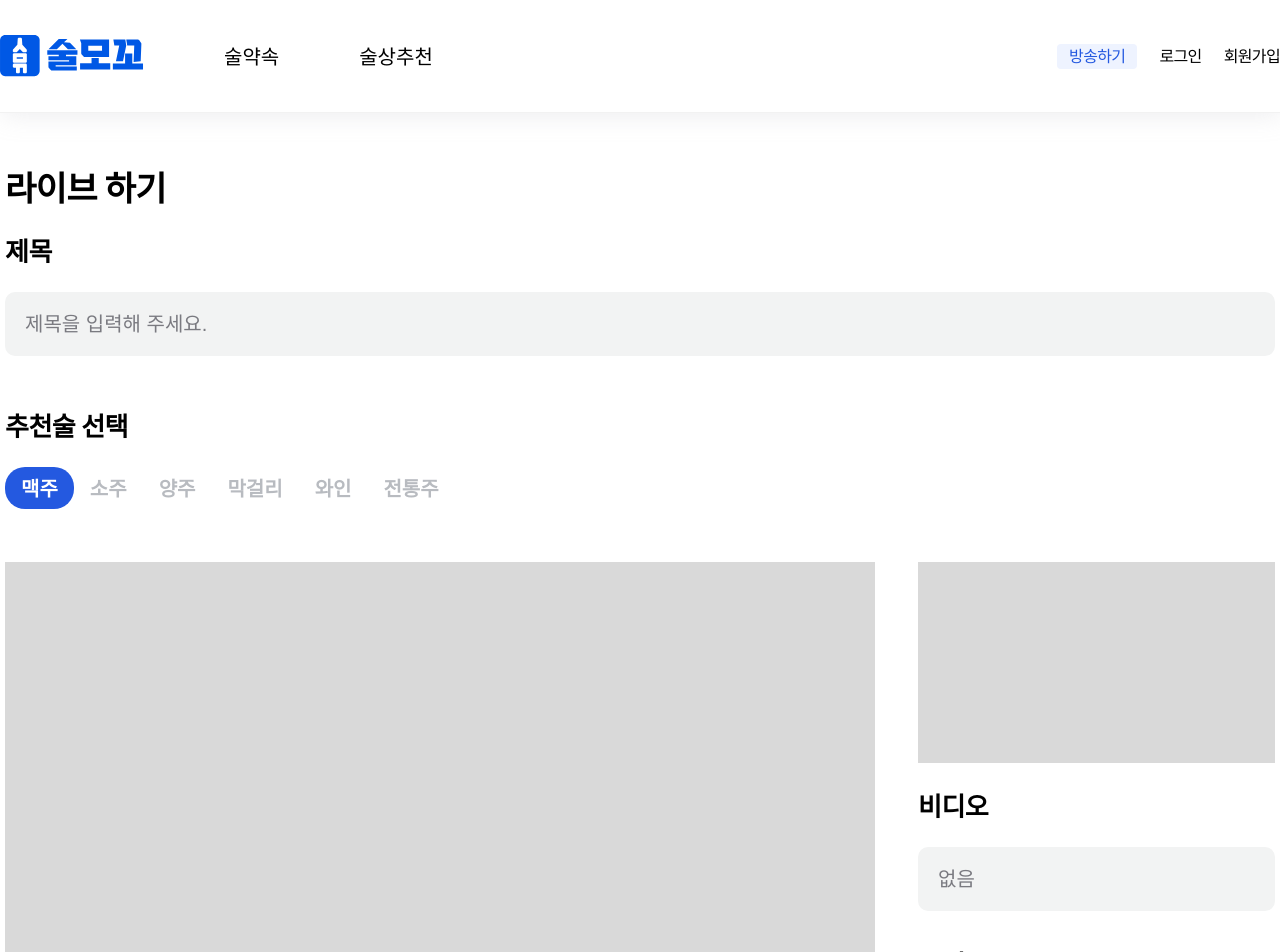
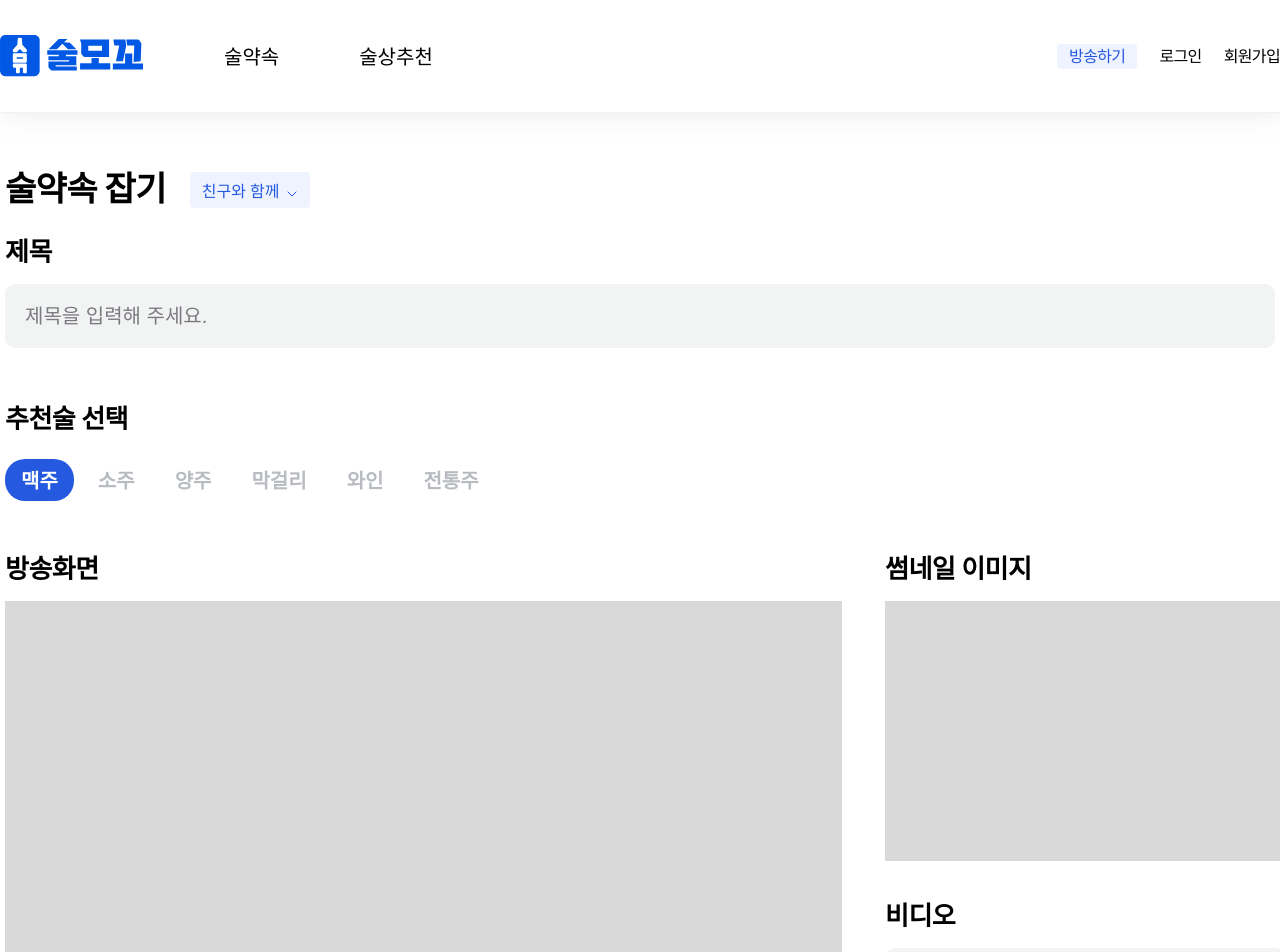
Before and after one commit to sulmocco/frontend, a React (Create React App) app: page /live/new in a window 1280 px wide. Shown: the top 952 px of the page. Built offline with nearby package versions, Linux system fonts and the light colour scheme; no server answers; a small style sheet from the web is missing; a web font is replaced by a local one.

Commit message:
UPDATE: new live dropdown WIP

```diff
--- a/package.json
+++ b/package.json
@@ -11,6 +11,7 @@
     "@toast-ui/react-editor": "^3.2.0",
     "axios": "^0.27.2",
     "json-server": "^0.17.0",
+    "openvidu-browser": "^2.22.0",
     "qs": "^6.11.0",
     "react": "^18.2.0",
     "react-dom": "^18.2.0",
--- a/src/pages/newlive/index.jsx
+++ b/src/pages/newlive/index.jsx
@@ -1,9 +1,13 @@
+import { useMutation } from "@tanstack/react-query";
 import React from "react";
 import { useRef } from "react";
 import { useForm } from "react-hook-form";
-import { Alcohol } from "../../shared/options";
+import { useNavigate } from "react-router-dom";
+import sulmoggoApi from "../../shared/apis";
+import { Alcohol, LiveVersion } from "../../shared/options";
 import { BlueButton } from "../../styles/CommonStyles";
 import { PageTitle } from "../tables/styles";
+import { OpenVidu } from "openvidu-browser";
 import {
   AlcoholButton,
   AlcoholWrapper,
@@ -11,23 +15,93 @@ import {
   StyledInput,
   SubmitWrapper,
   SubTitle,
+  VersionInputWrap,
   VideoWrapper,
 } from "./styles";
+import { useEffect } from "react";
+import { useState } from "react";
+
+const data = {
+  version: "라이브 종류",
+  thumbnail: "/images/img.png",
+  alcoholtag: "주종",
+  food: "안주",
+  theme: "테마",
+};
 
 const NewLive = (props) => {
   const alcohol = useRef({});
-  const {
-    register,
-    watch,
-    handleSubmit,
-  } = useForm();
+  const [versionOpen, setVersionOpen] = useState(false);
+  const { register, watch, handleSubmit, setValue } = useForm();
   alcohol.current = watch("alcohol", "맥주");
+
+  const navigate = useNavigate();
+  const mutation = useMutation((data) => sulmoggoApi.postChatRoom(data), {
+    onSuccess: (data) => {
+      console.log(data);
+    },
+  });
+
+  const getUserMedia = async (constraints) => {
+    let stream = null;
+    console.log("asd");
+    try {
+      stream = await navigator.mediaDevices.getUserMedia();
+      console.log(stream);
+    } catch {}
+  };
+
+  useEffect(() => {
+    getUserMedia();
+  }, []);
 
   return (
     <>
       <NewLiveContainer>
-        <PageTitle>라이브 하기</PageTitle>
         <form onSubmit={handleSubmit}>
+          <div className="titleWrap">
+            <PageTitle>술약속 잡기</PageTitle>
+            <VersionInputWrap
+              open={versionOpen}
+              count={LiveVersion.length}
+              onClick={() => {
+                setVersionOpen(!versionOpen);
+                console.log(versionOpen);
+              }}
+            >
+              <input
+                type="text"
+                placeholder="버전 선택"
+                disabled
+                {...register("version_text")}
+                defaultValue={LiveVersion[0].text}
+              />
+              <input
+                type="text"
+                disabled
+                hidden
+                {...register("version")}
+                defaultValue={LiveVersion[0].value}
+              />
+              <img src="/images/icon_dropdown_blue.svg" alt="arrow" />
+              <div className="versionsWrap">
+                {LiveVersion.map((version) => {
+                  return (
+                    <div
+                      className="version"
+                      onClick={() => {
+                        setValue("version_text", version.text);
+                        setValue("version", version.value);
+                      }}
+                    >
+                      {version.text}
+                    </div>
+                  );
+                })}
+              </div>
+            </VersionInputWrap>
+          </div>
+
           {/* TODO: 옆에 버전 선택 드롭다운 있어야 함 */}
           <SubTitle mt={"2.7rem"}>제목</SubTitle>
           <StyledInput type="text" placeholder="제목을 입력해 주세요." />
@@ -52,14 +126,18 @@ const NewLive = (props) => {
             })}
           </AlcoholWrapper>
           <VideoWrapper>
-            <div className="video"></div>
+            <div>
+              <SubTitle>방송화면</SubTitle>
+              <div className="video"></div>
+            </div>
             <div>
               {/* TODO: 비디오 오디오 선택 드롭다운이 될 예정 */}
-              <div className="whatisthis" />
-              <SubTitle mt={"2.9rem"}>비디오</SubTitle>
-              <StyledInput type="text" placeholder="없음" />
-              <SubTitle mt={"3.9rem"}>오디오</SubTitle>
-              <StyledInput type="text" placeholder="없음" />
+              <SubTitle>썸네일 이미지</SubTitle>
+              <div className="thumbnail" />
+              <SubTitle mt={"4rem"}>비디오</SubTitle>
+              <StyledInput type="text" placeholder="없음" small />
+              <SubTitle mt={"4rem"}>오디오</SubTitle>
+              <StyledInput type="text" placeholder="없음" small />
             </div>
           </VideoWrapper>
           <SubTitle mt={"7rem"}>안주</SubTitle>
@@ -68,7 +146,14 @@ const NewLive = (props) => {
           <StyledInput type="text" placeholder="테마를 입력해 주세요." />
 
           <SubmitWrapper>
-            <BlueButton>시작하기</BlueButton>
+            <BlueButton
+              onClick={() => {
+                mutation.mutate(data);
+                navigate(`/chat/01`);
+              }}
+            >
+              시작하기
+            </BlueButton>
           </SubmitWrapper>
         </form>
       </NewLiveContainer>
--- a/src/pages/newlive/styles.jsx
+++ b/src/pages/newlive/styles.jsx
@@ -1,11 +1,11 @@
 import styled from "styled-components";
 
 export const StyledInput = styled.input`
-  padding: 2rem;
+  padding: ${(props) => (props.small ? "1.6rem 2rem" : "2rem")};
   border: none;
   outline: none;
   background-color: ${(props) => props.theme.grey_04};
-  margin-top: 2.4rem;
+  margin-top: 1.6rem;
   border-radius: 1rem;
   font-size: 2rem;
   line-height: 2.4rem;
@@ -21,6 +21,62 @@ export const NewLiveContainer = styled.div`
   display: flex;
   flex-direction: column;
   justify-content: flex-start;
+  .titleWrap {
+    display: flex;
+    flex-direction: row;
+    gap: 2.4rem;
+    align-items: center;
+    justify-content: flex-start;
+  }
+`;
+
+export const VersionInputWrap = styled.div`
+  position: relative;
+  cursor: pointer;
+  input {
+    font-family: inherit;
+    font-size: 1.6rem;
+    padding: 0.6rem 0.6rem 0.6rem 1.2rem;
+    background-color: ${(props) => props.theme.bg_light_blue};
+    border: none;
+    border-radius: 0.4rem;
+    height: 3.6rem;
+    width: 12rem;
+    color: ${(props) => props.theme.primary};
+    font-weight: 500;
+    cursor: pointer;
+  }
+  img {
+    margin-left: -3rem;
+  }
+  .versionsWrap {
+    position: absolute;
+    /* padding: .6rem 0; */
+    height: ${(props) => (props.open ? 3*props.count : 0)}rem;
+    background-color: ${(props) => props.theme.white};
+    transition: all 0.3s ease-in-out;
+    border: none;
+    border-radius: 0.4rem;
+    width: 12rem;
+    color: ${(props) => props.theme.grey_03};
+    font-weight: 500;
+    margin-top: 0.6rem;
+    display: flex;
+    flex-direction: column;
+    box-shadow: ${(props) => props.theme.shadow_gray};
+    overflow: hidden;
+  }
+  .version {
+    box-sizing: border-box;
+    font-size: 1.2rem;
+    line-height: 1.4rem;
+    padding: 0.8rem 1.1rem;
+    &:hover {
+      box-sizing: border-box;
+      color: ${(props) => props.theme.primary};
+      background-color: ${(props) => props.theme.bg_light_blue};
+    }
+  }
 `;
 
 export const SubTitle = styled.h2`
@@ -36,6 +92,7 @@ export const AlcoholWrapper = styled.div`
   display: flex;
   flex-direction: row;
   margin-top: 2.4rem;
+  gap: 0.8rem;
 `;
 
 export const AlcoholButton = styled.div`
@@ -76,13 +133,15 @@ export const VideoWrapper = styled.div`
   }
   // TODO: 이 영역이 대체 무엇인지 알아내기
   .video {
-    width: 88rem;
-    height: 50.9rem;
+    width: 83.7rem;
+    height: 55.2rem;
     background: #d9d9d9;
+    margin-top: 1.6rem;
   }
-  .whatisthis {
-    width: 35.7rem;
-    height: 20.1rem;
+  .thumbnail {
+    margin-top: 1.6rem;
+    width: 40rem;
+    height: 26rem;
     background-color: #d9d9d9;
   }
 `;
--- a/src/shared/options.js
+++ b/src/shared/options.js
@@ -9,6 +9,11 @@ export const AlcoholLevel = [
     { value: 4, text: "술고래" },
 ]
 
+export const LiveVersion = [
+    {value: 0, text: "친구와 함께"},
+    {value: 1, text: "혼자 술약속"}
+]
+
 // 주종(술상추천)
 export const Alcohol = [
     "전체", "맥주", "소주", "양주", "막걸리", "와인", "전통주"
```
Also changed, not shown: public/images/icon_dropdown_blue.svg (added).
